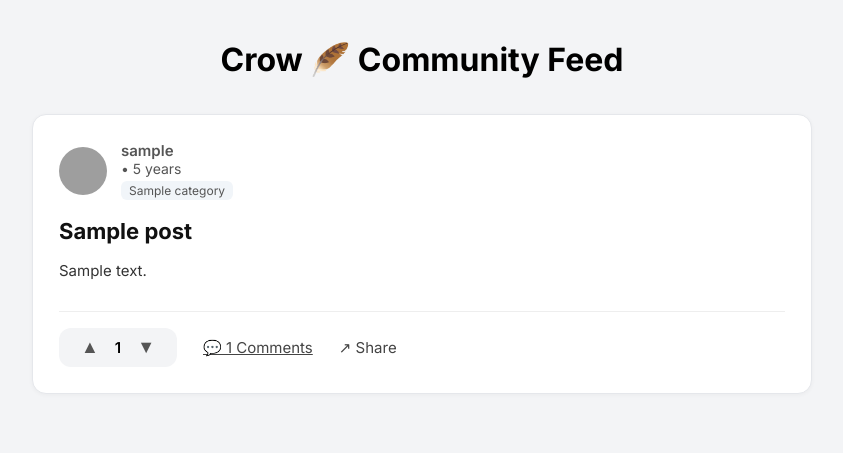
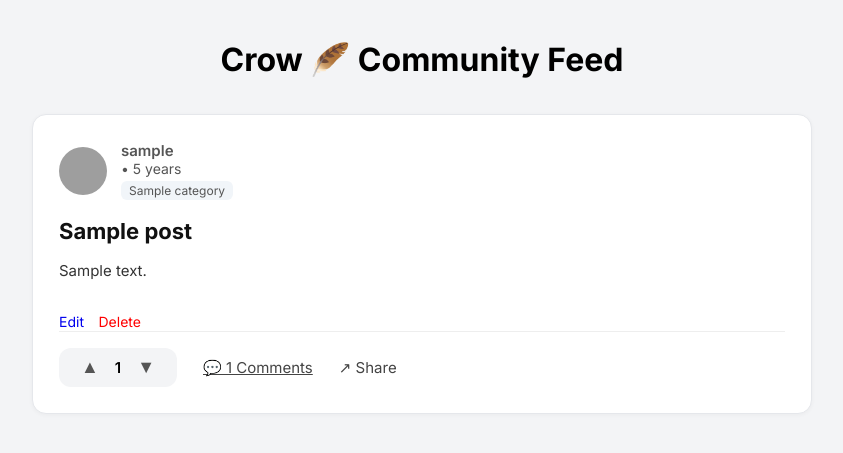
Before and after one commit to boneyphilip/crow, a Django app: page / in a window 1280 px wide. Shown: the top 453 px of the page, without its empty margins (218-1061 px from the left). Run offline with Django 5.2, Linux system fonts and the light colour scheme; a user stored in the database is signed in; tables that the repository leaves empty hold one stand-in row (values such as "Sample post"); parts of the project's set-up code (start-up, migrations or seed data) failed here and were passed over; grey boxes are pictures that could not be loaded.

Commit message:
Add Edit/Delete buttons on home page for post author

```diff
--- a/posts/static/posts/css/home.css
+++ b/posts/static/posts/css/home.css
@@ -94,6 +94,16 @@ body {
   color: #333;
 }
 
+.post-controls {
+  margin-top: 8px;
+}
+
+.post-controls a {
+  margin-right: 10px;
+  font-size: 14px;
+  text-decoration: none;
+}
+
 /* ============================================================
    BOTTOM ACTION BAR
    ============================================================ */
--- a/posts/templates/posts/home.html
+++ b/posts/templates/posts/home.html
@@ -49,6 +49,17 @@
 
         <!-- POST CONTENT -->
         <p class="post-content">{{ post.content|truncatechars:250 }}</p>
+        {% if user == post.author %}
+        <div class="post-controls">
+          <a href="{% url 'edit_post' post.id %}" class="edit-btn">Edit</a>
+          <a
+            href="{% url 'delete_post' post.id %}"
+            class="delete-btn"
+            style="color: red"
+            >Delete</a
+          >
+        </div>
+        {% endif %}
 
         <!-- ACTION BAR -->
         <div class="post-actions">
```
